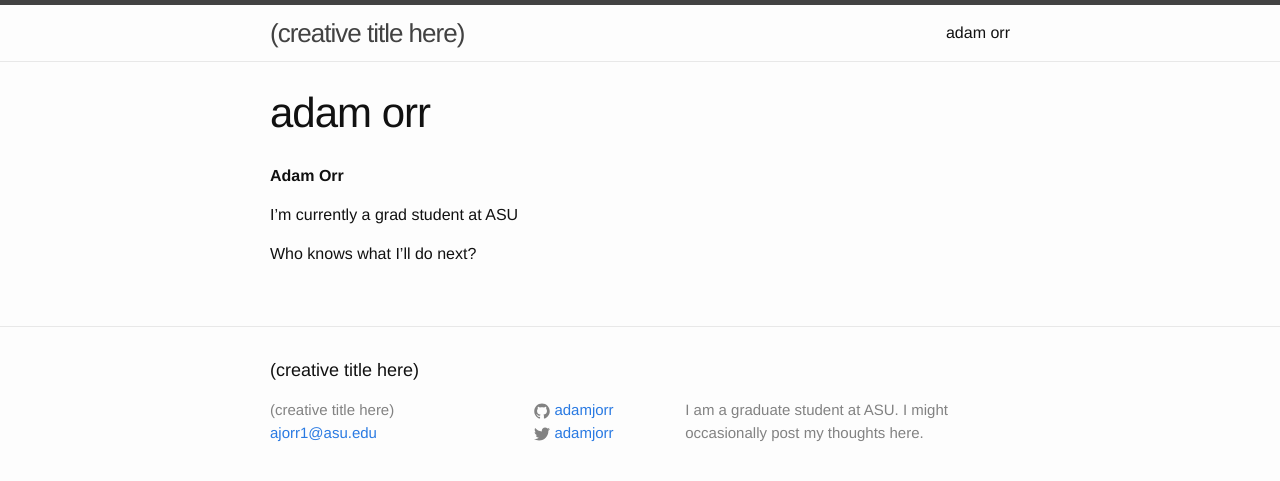
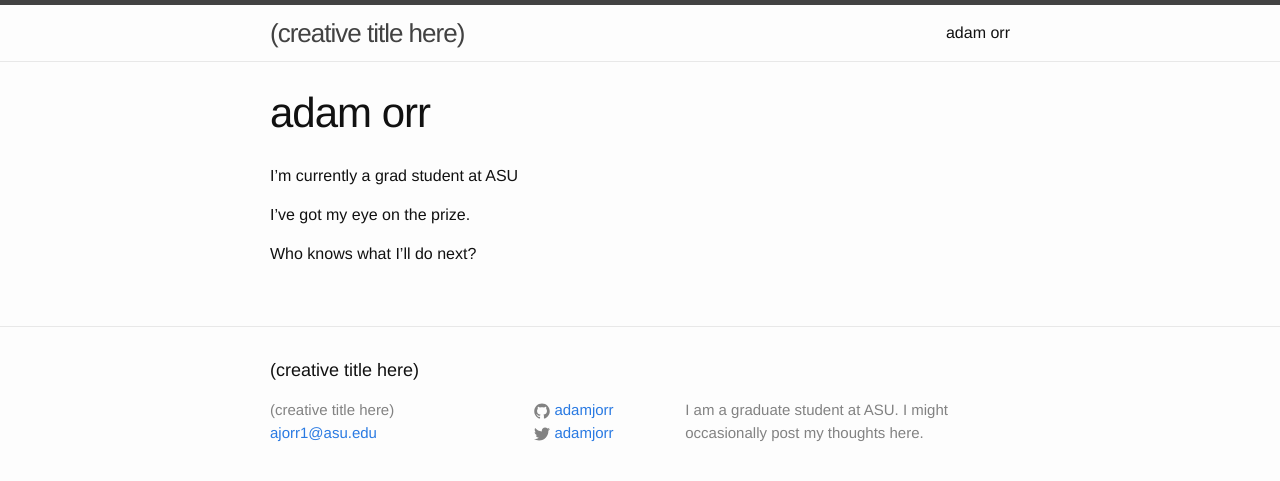
Before and after one commit to adamjorr/adamjorr.github.io, a Jekyll site: the page built from about.md, in a window 1280 px wide. Shown: the top 481 px of the page. Built offline with Jekyll 4.4.1, drawn with Linux system fonts in a browser that asks for light colours.

Commit message:
about & readme changes

```diff
--- a/about.md
+++ b/about.md
@@ -4,8 +4,8 @@ title: adam orr
 permalink: /about/
 ---
 
-**Adam Orr**
-
 I'm currently a grad student at ASU
 
+I've got my eye on the prize.
+
 Who knows what I'll do next?
```
Also changed, not shown: README.md.
